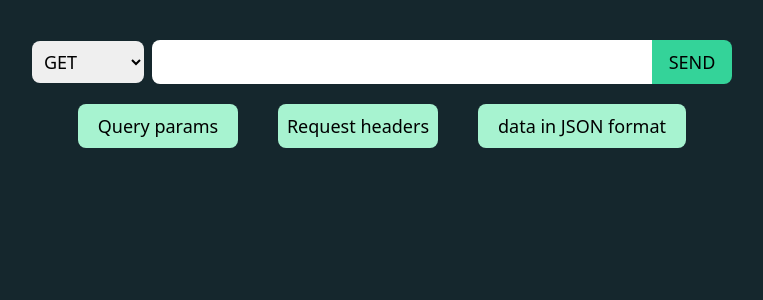
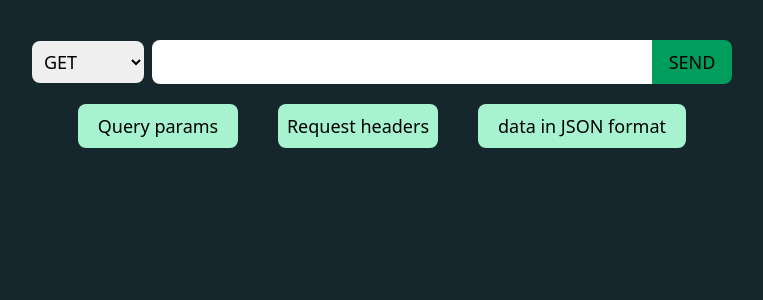
Before and after one commit to PopovDS617/rest-please, a Next.js app: page / in a window 1280 px wide. Shown: the top 300 px of the page, without its empty margins (258-1021 px from the left). Built offline with nearby package versions, Linux system fonts and the light colour scheme.

Commit message:
Update MainForm.tsx

```diff
--- a/src/components/MainForm.tsx
+++ b/src/components/MainForm.tsx
@@ -104,7 +104,7 @@ const MainForm = (props: Props) => {
           name="url"
           onChange={formInputHandler}
         />
-        <button className=" hover:bg-emerald-500 bg-emerald-400 text-lg p-2 rounded-r-lg w-20 transition-all duration-200">
+        <button className=" hover:bg-emerald-500 bg-customButtonColor text-lg p-2 rounded-r-lg w-20 transition-all duration-200">
           SEND
         </button>
       </form>
@@ -112,7 +112,7 @@ const MainForm = (props: Props) => {
         <div className="text-center mr-10">
           <button
             className={` hover:bg-emerald-500  ${
-              selectedOption === 'query' ? 'customButtonColor' : 'bg-emerald-200'
+              selectedOption === 'query' ? 'bg-customButtonColor' : 'bg-emerald-200'
             } text-lg p-2 rounded-lg w-40 transition-all duration-200`}
             onClick={switchOption.bind(null, 'query')}
           >
@@ -122,7 +122,7 @@ const MainForm = (props: Props) => {
         <div className="text-centerr mr-10">
           <button
             className={` hover:bg-emerald-500 ${
-              selectedOption === 'headers' ? 'customButtonColor' : 'bg-emerald-200'
+              selectedOption === 'headers' ? 'bg-customButtonColor' : 'bg-emerald-200'
             } text-lg p-2 rounded-lg w-40 transition-all duration-200`}
             onClick={switchOption.bind(null, 'headers')}
           >
@@ -132,7 +132,7 @@ const MainForm = (props: Props) => {
         <div className="text-centerr  ">
           <button
             className={` hover:bg-emerald-500 ${
-              selectedOption === 'json' ? 'customButtonColor' : 'bg-emerald-200'
+              selectedOption === 'json' ? 'bg-customButtonColor' : 'bg-emerald-200'
             } text-lg p-2 rounded-lg w-52 transition-all duration-200`}
             onClick={switchOption.bind(null, 'json')}
           >
```
